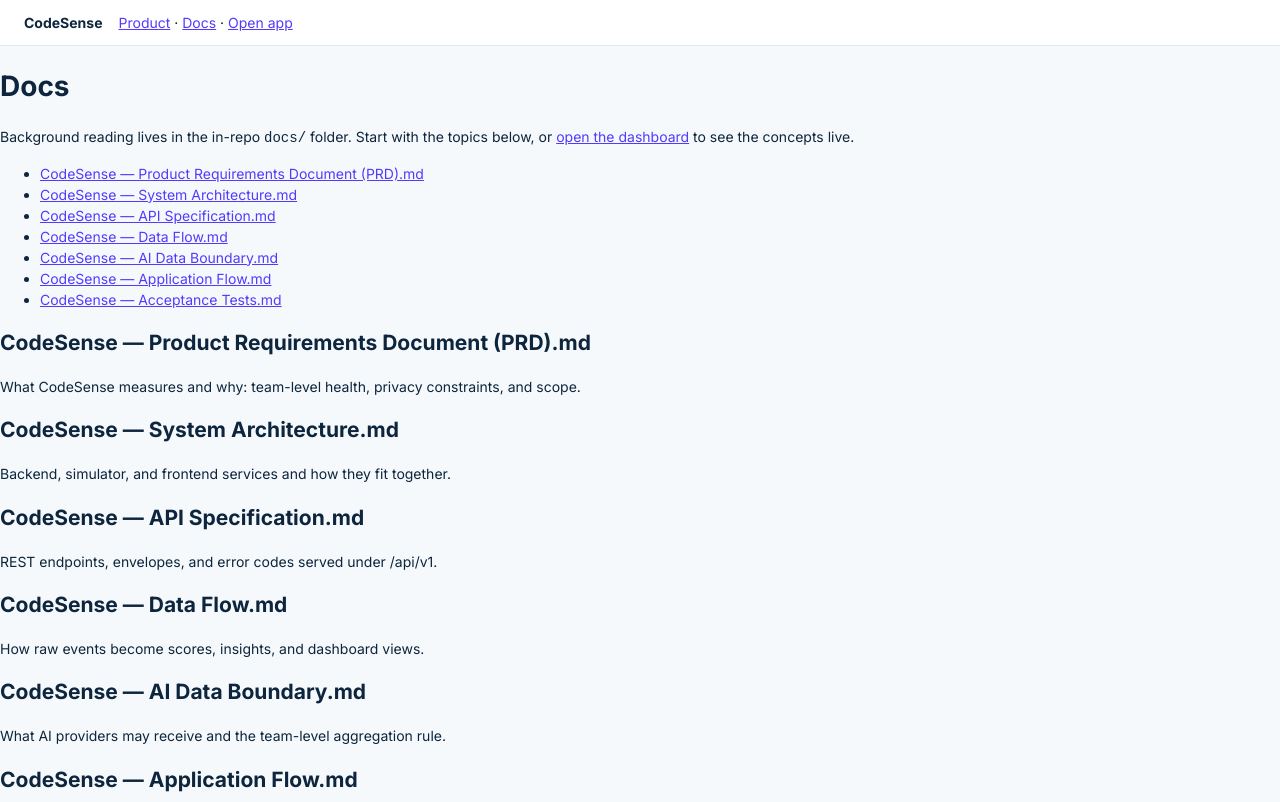
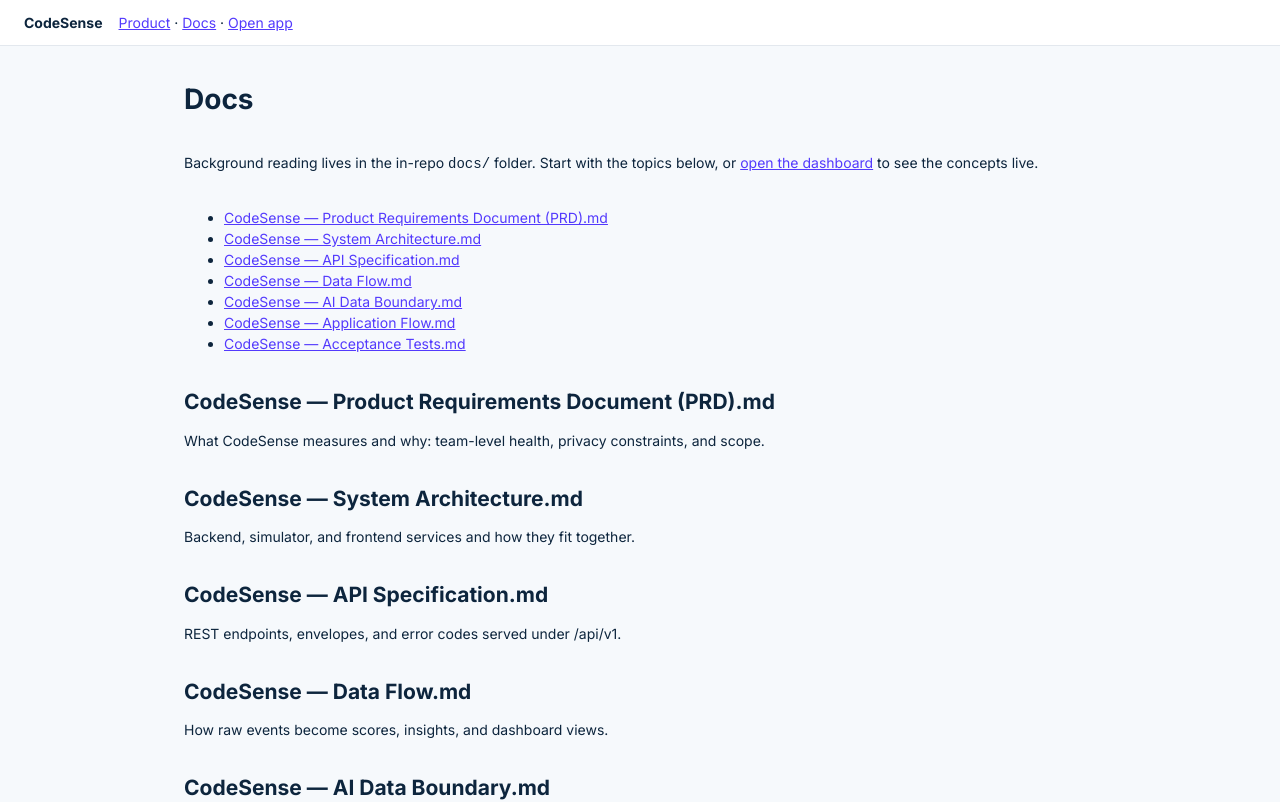
Before and after one commit to Manojkumarw13/codesense, a React (Vite) app in the folder frontend/: page /docs in a window 1280 px wide. Shown: the top 802 px of the page. Built offline with nearby package versions, Linux system fonts and the light colour scheme.

Commit message:
feat(frontend): final validation and visual audit
forced-colors verdict: IMPERFECT — no forced-colors adaptation in frontend/src

```diff
--- a/frontend/src/styles/index.css
+++ b/frontend/src/styles/index.css
@@ -218,6 +218,32 @@ a {
   font-weight: 700;
   text-decoration: none;
   color: var(--ink);
+}
+
+.public-main {
+  width: 100%;
+  max-width: 960px;
+  margin: 0 auto;
+  padding: var(--space-8) var(--space-6);
+  display: flex;
+  flex-direction: column;
+  gap: var(--space-8);
+}
+
+.public-main section {
+  display: flex;
+  flex-direction: column;
+  gap: var(--space-3);
+}
+
+.public-main h1,
+.public-main h2,
+.public-main p,
+.public-main dl,
+.public-main dd,
+.public-main ol,
+.public-main ul {
+  margin: 0;
 }
 
 /* Primitives */
@@ -484,6 +510,12 @@ a {
     padding: var(--space-3) var(--space-4);
   }
 
+  .app-header,
+  .header-controls {
+    flex-wrap: wrap;
+    row-gap: var(--space-2);
+  }
+
   .card-head {
     flex-direction: column;
     align-items: stretch;
--- a/frontend/src/styles/tokens.css
+++ b/frontend/src/styles/tokens.css
@@ -9,9 +9,9 @@
   --accent-deep: #4434d4;
   --sidebar: #1c1e54;
 
-  --sev-low: #1a7f37;
+  --sev-low: #166c2f;
   --sev-low-bg: #dcf2e3;
-  --sev-medium: #9a6700;
+  --sev-medium: #8a5c00;
   --sev-medium-bg: #fff3c4;
   --sev-high: #cf222e;
   --sev-high-bg: #ffebe9;
```
